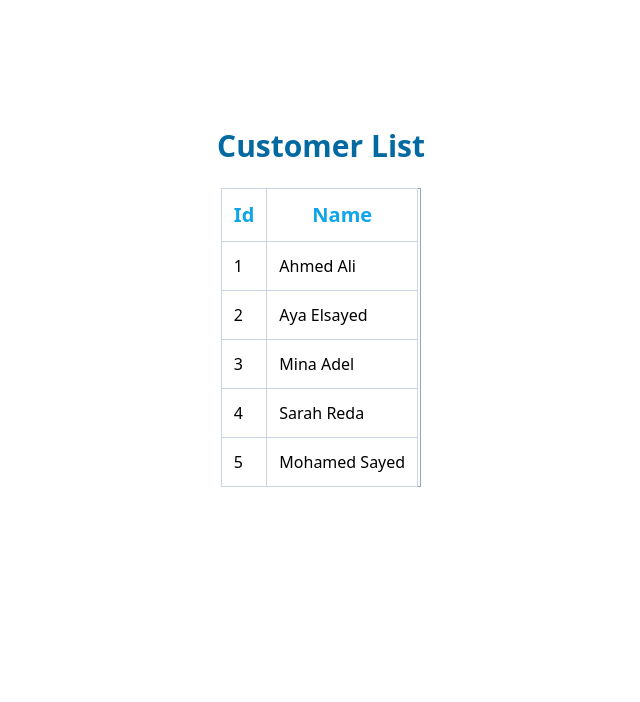
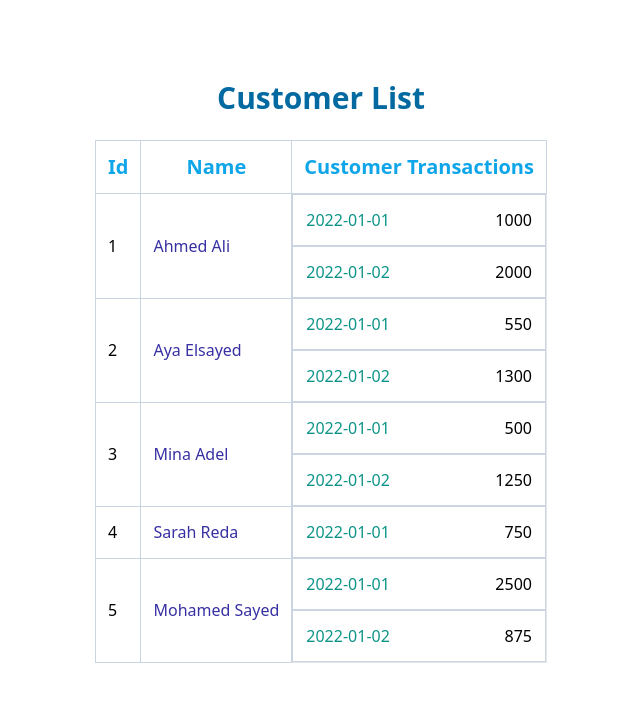
Before and after one commit to emanhasanien/RouteTechSummitTask, a React (Vite) app in the folder RouteTask/: page / in a window 1280 px wide. Shown: the top 702 px of the page, without its empty margins (319-959 px from the left). Built offline with nearby package versions, Linux system fonts and the light colour scheme; data requests are answered from the project's data file.

Commit message:
display-custmer-tranaction

```diff
--- a/RouteTask/src/App.tsx
+++ b/RouteTask/src/App.tsx
@@ -1,6 +1,6 @@
 import { BrowserRouter, Route,  Routes } from "react-router-dom"
 import Home from "./Components/Home"
-import CustomerTransactions from "./Components/CustomerTransactions"
+
 
 
 const App = () => {
@@ -8,7 +8,7 @@ const App = () => {
     <BrowserRouter>
       <Routes>
         <Route path="/" element={ <Home/>}/>
-        <Route path="/customers/:id" element={<CustomerTransactions/>}/>
+
       </Routes>
 
     </BrowserRouter>
--- a/RouteTask/src/Components/CustomerList.tsx
+++ b/RouteTask/src/Components/CustomerList.tsx
@@ -14,39 +14,49 @@ interface Transactions{
 
 interface CustomerListProps {
   customers: Customer[];
-  transactions:Transactions[]
+  transaction: Transactions[]
 }
 
-const CustomerList = ({ customers ,transactions}: CustomerListProps) => {
+const CustomerList = ({ customers ,transaction }: CustomerListProps) => {
+  console.log(transaction);
+
   return (
     <>
-      <section className="container my-32 flex flex-col justify-center items-center">
+      <section className="container my-20 flex flex-col justify-center items-center">
         <section>
           <h1 className="text-3xl font-bold text-sky-700 "> Customer List </h1>
         </section>
 
         <section className="my-6">
-          <table className="border border-collapse  border-slate-400 ">
+          <table className="border border-collapse">
             <thead className="">
               <tr>
                 <th className="border border-slate-300 p-3 text-sky-500 text-xl ">Id</th>
                 <th className="border border-slate-300 p-3 text-sky-500  text-xl">Name</th>
+                <th className="border border-slate-300 p-3 text-sky-500  text-xl ">Customer Transactions</th>
               </tr>
             </thead>
 
             <tbody>
               {customers.map((customer) => (
                 <tr key={customer.id}>
+
                   <td className="border border-slate-300 p-3">
                     <p>{customer.id}</p>
                   </td>
 
-                  <td  className="border border-slate-300 p-3">
+                  <td  className="border border-slate-300 p-3 text-indigo-800">
                     <p>{customer.name}</p>
                   </td>
-                 <td>
-                 <Link to={`/`}/>
-                 </td>
+
+                  {transaction.map( (trans) => (
+                     trans.customer_id == customer.id ?
+                      <td className="border border-slate-300 p-3 flex flex-row items-center justify-between">
+                      <td className="text-teal-600">{trans.date}</td>
+                      <td>{trans.amount}</td>
+                     </td> : null
+                  ))}
+
                 </tr>
               ))}
             </tbody>
--- a/RouteTask/src/Components/Home.tsx
+++ b/RouteTask/src/Components/Home.tsx
@@ -4,11 +4,15 @@ import useFetch from "./useFetch"
 
 const Home = () => {
   const {data: customers, isPending, error} = useFetch("http://localhost:8000/customers")
+  const { data: trasaction } = useFetch("http://localhost:8000/transactions/")
+  // console.log(trasaction);
+
   return (
    <section>
      {error && <p>{error}</p>}
      {isPending && <p>Loading Customers....</p>}
-     {customers && <CustomerList customers={customers}/>}
+     {customers && trasaction ? <CustomerList customers={customers} transaction={trasaction}/> : null}
+
    </section>
   )
 }
```
Also changed, not shown: RouteTask/src/Components/CustomerTransactions.tsx (deleted, +0 -11 lines).
